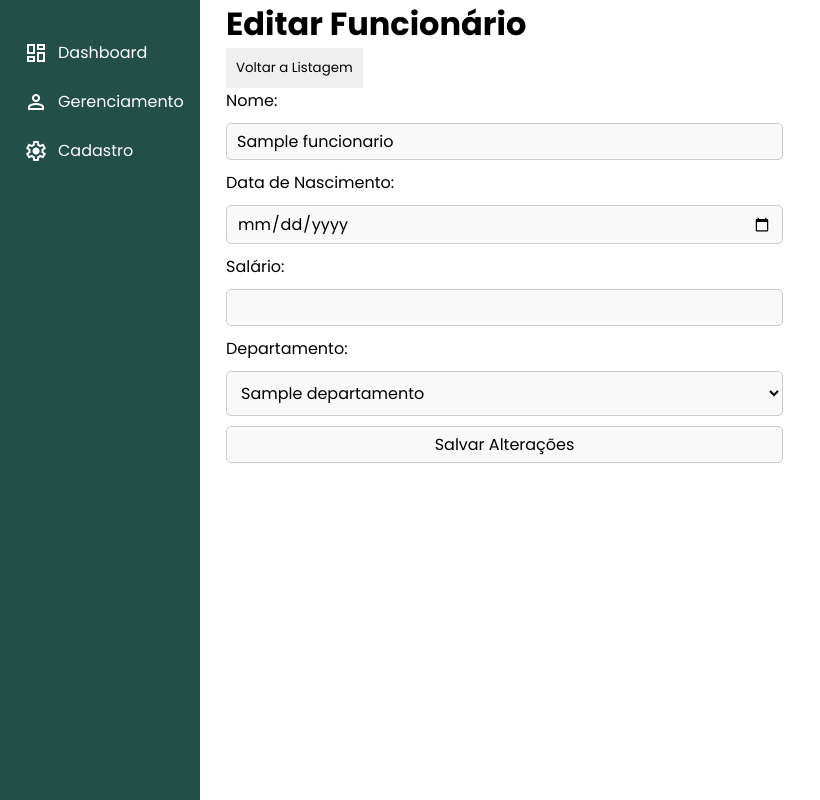
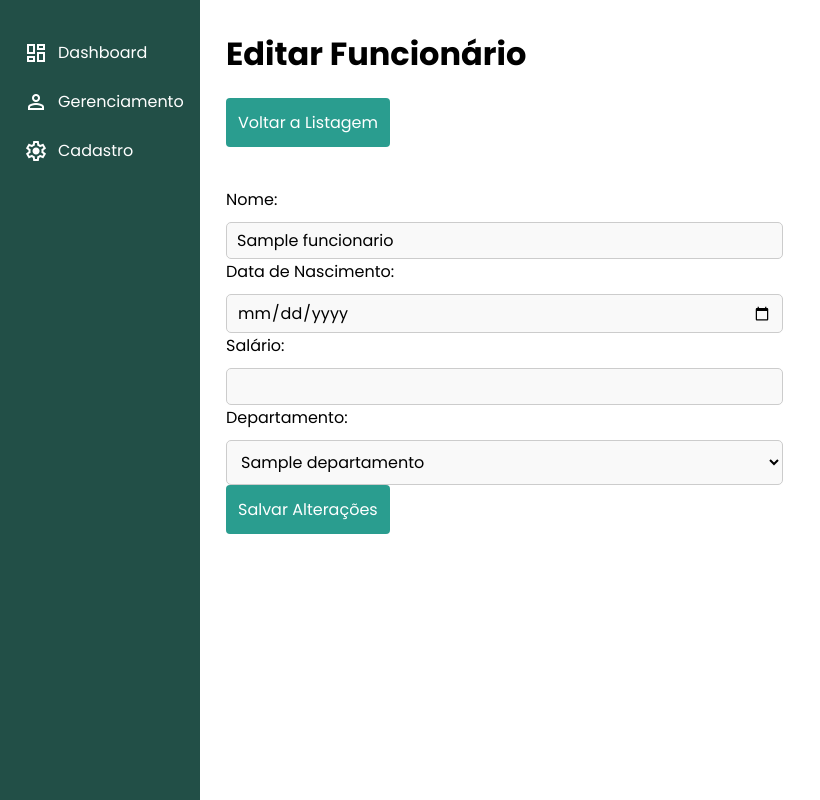
Before and after one commit to johnvmp275/hakaton-tomi, a PHP site: page /edicao-funcionarios?id=1 in a window 1280 px wide. Shown: the whole page, without its empty margins (0-820 px from the left). Run offline with PHP 8.4, Linux system fonts and the light colour scheme; tables that the repository leaves empty or names only in its code hold one stand-in row (values such as "Sample post"); data that the repository does not hold is empty.

Commit message:
nova-att

```diff
--- a/situacao-2/app/resources/components/faixaEtariaGrafico.php
+++ b/situacao-2/app/resources/components/faixaEtariaGrafico.php
@@ -11,7 +11,6 @@ $ate_30_count = 0;
 $ate_40_count = 0;
 $ate_60_count = 0;
 $ate_80_count = 0;
-$acima_80_count = 0;
 
 // Consulta para obter a data de nascimento e calcular a idade, filtrando pelo ano e departamento
 if (is_numeric($departamento_id)) {
@@ -51,8 +50,6 @@ while ($row = $result->fetch_assoc()) {
             $ate_60_count++;
         } elseif ($idade >= 61 && $idade <= 80) {
             $ate_80_count++;
-        } elseif ($idade > 80) {
-            $acima_80_count++;
         }
     }
 }
@@ -67,7 +64,6 @@ $faixaEtariaData = [
     'Dos 31 até 40' => $ate_40_count,
     'Dos 41 até 60' => $ate_60_count, // Corrigido aqui também
     'Dos 61 até 80' => $ate_80_count,
-    'Acima de 80' => $acima_80_count
 ];
 $jsonData = json_encode($faixaEtariaData);
 
@@ -83,7 +79,7 @@ $result = $stmt->get_result();
 
 <div>
     <form method="GET" action="">
-        <div class="form-group" style="margin-top:10px">
+        <div class="form-group">
             <label for="departamento_id">Selecione o Departamento:</label>
             <select name="departamento_id" id="departamento_id" class="form-control" onchange="this.form.submit()">
                 <option value="">Todos</option>
--- a/situacao-2/app/resources/components/historicoAusencias.php
+++ b/situacao-2/app/resources/components/historicoAusencias.php
@@ -44,9 +44,7 @@ if (is_numeric($funcionario_id)) {
 $conn->close();
 ?>
 
-<<<<<<< HEAD
 <div class="form-row">
-=======
 <form method="GET" action="">
     <div class="form-group">
         <label for="funcionario_id">Selecione o Funcionário (ID):</label>
@@ -56,7 +54,6 @@ $conn->close();
 </form>
 
 <div class="form-row2">
->>>>>>> f4f6e5fa38ff3b8e52ff8e59ac690a46451f0db0
     <div class="status-card form-group" style="background-color: #1D9EF5">
         <h3>Faltas</h3>
         <p data-numero>
--- a/situacao-2/app/resources/edicao-funcionarios.php
+++ b/situacao-2/app/resources/edicao-funcionarios.php
@@ -53,26 +53,32 @@ if ($_SERVER['REQUEST_METHOD'] === 'POST') {
 }
 ?>
 
+<div class="container">
     <h1>Editar Funcionário</h1>
     <a href="/gerenciamento">
-    <button>
-        Voltar a Listagem
-    </button>
+        <button type="submit" class="btn">Voltar a Listagem</button>
     </a>
 
     <!-- Exibe a mensagem de sucesso ou erro -->
     <p id="mensagem"><?= $mensagem ?></p>
 
-<form id="form-editar" method="POST" class="form-group">
+    <form id="form-editar" method="POST">
+        <div class="form-group">
             <label for="nome">Nome:</label>
             <input class="form-control" type="text" id="nome" name="nome" value="<?= htmlspecialchars($funcionario['nome']) ?>" required>
+        </div>
 
+        <div class="form-group">
             <label for="dataNasc">Data de Nascimento:</label>
             <input class="form-control" type="date" id="dataNasc" name="dataNasc" value="<?= htmlspecialchars($funcionario['dataNasc']) ?>" required>
+        </div>
 
+        <div class="form-group">
             <label for="salario">Salário:</label>
             <input class="form-control" type="number" id="salario" name="salario" step="0.01" value="<?= htmlspecialchars($funcionario['salario']) ?>" required>
+        </div>
 
+        <div class="form-group">
             <label for="departamento_id">Departamento:</label>
             <select class="form-control" id="departamento_id" name="departamento_id" required>
                 <?php
@@ -87,9 +93,10 @@ if ($_SERVER['REQUEST_METHOD'] === 'POST') {
                 }
                 ?>
             </select>
-
-    <input class="form-control bnt" type="submit" value="Salvar Alterações">
+        </div>
+        <button type="submit">Salvar Alterações</button>
     </form>
+</div>
 
 <script>
     document.getElementById('form-editar').addEventListener('submit', function(event) {
--- a/situacao-2/app/resources/gerenciamento.php
+++ b/situacao-2/app/resources/gerenciamento.php
@@ -78,7 +78,7 @@ $stmt->execute();
 $result = $stmt->get_result();
 ?>
 
-
+<div class="container">
     <div class="tab">
         <button class="tablinks" onclick="openCity(event, 'funcionarios')">Funcionários</button>
         <button class="tablinks" onclick="openCity(event, 'departamentos')">Departamentos</button>
@@ -194,3 +194,4 @@ $result = $stmt->get_result();
             </tbody>
         </table>
     </div>
+</div>
```
Lines whose indentation alone changed are shown as unchanged.
